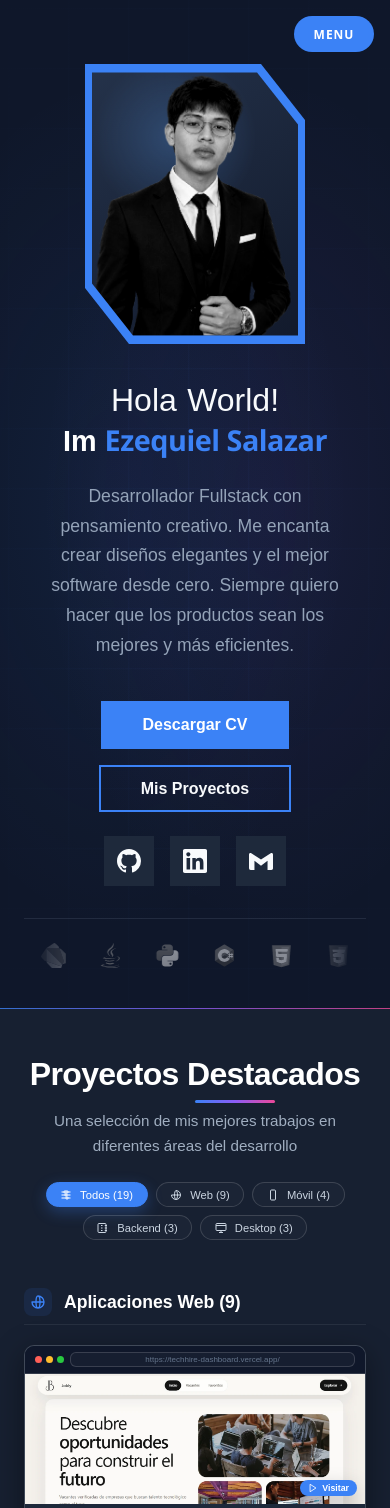
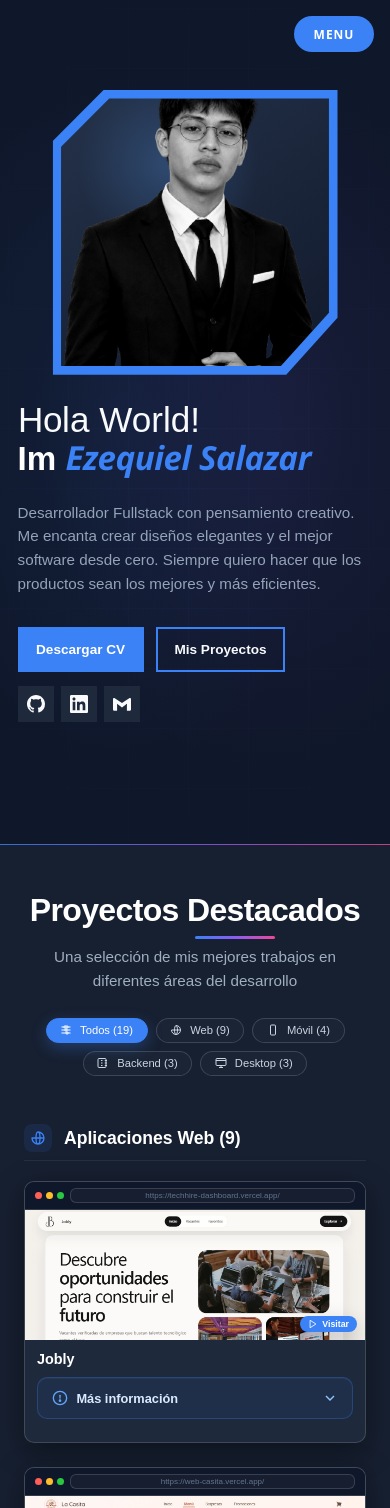
Before and after one commit to Ezequie1Sc/Portafolio, a React (Vite) app: page / in a window 390 px wide. Shown: the top 1508 px of the page. Built offline with nearby package versions, Linux system fonts and the light colour scheme.

Commit message:
feat(hero): rediseña experiencia móvil del hero

```diff
--- a/src/components/sections/Hero.css
+++ b/src/components/sections/Hero.css
@@ -72,8 +72,6 @@
 }
 
 /* --- CONTENIDO (TEXTO) --- */
-
-/* SALUDO CON ANIMACIÓN DE LETRAS Y GAP CORREGIDO */
 .hero-greeting {
   font-size: 2.5rem;
   color: #f8fafc;
@@ -102,8 +100,10 @@
   animation: letterExplodeIn 0.8s cubic-bezier(0.16, 1, 0.3, 1) both;
 }
 
+/* FIX: Añadido position: relative para evitar saltos en el blur */
 .greeting-letter.letter-out {
   animation: letterExplodeOut 0.55s cubic-bezier(0.7, 0, 0.84, 0) both;
+  position: relative;
 }
 
 .greeting-world {
@@ -113,52 +113,16 @@
 }
 
 @keyframes letterExplodeIn {
-  0% {
-    opacity: 0;
-    filter: blur(10px);
-    transform:
-      translate3d(var(--x, 0), 24px, 0)
-      rotate(var(--r, -8deg))
-      scale(0.55);
-  }
-
-  55% {
-    opacity: 1;
-    filter: blur(2px);
-    transform:
-      translate3d(0, -4px, 0)
-      rotate(2deg)
-      scale(1.08);
-  }
-
-  100% {
-    opacity: 1;
-    filter: blur(0);
-    transform:
-      translate3d(0, 0, 0)
-      rotate(0deg)
-      scale(1);
-  }
+  0% { opacity: 0; filter: blur(10px); transform: translate3d(var(--x, 0), 24px, 0) rotate(var(--r, -8deg)) scale(0.55); }
+  55% { opacity: 1; filter: blur(2px); transform: translate3d(0, -4px, 0) rotate(2deg) scale(1.08); }
+  100% { opacity: 1; filter: blur(0); transform: translate3d(0, 0, 0) rotate(0deg) scale(1); }
 }
 
 @keyframes letterExplodeOut {
-  0% {
-    opacity: 1;
-    filter: blur(0);
-    transform: translate3d(0, 0, 0) rotate(0deg) scale(1);
-  }
-
-  100% {
-    opacity: 0;
-    filter: blur(12px);
-    transform:
-      translate3d(0, -28px, 0)
-      rotate(12deg)
-      scale(0.55);
-  }
+  0% { opacity: 1; filter: blur(0); transform: translate3d(0, 0, 0) rotate(0deg) scale(1); }
+  100% { opacity: 0; filter: blur(12px); transform: translate3d(0, -28px, 0) rotate(12deg) scale(0.55); }
 }
 
-/* NOMBRE COMPLETO AZUL SÓLIDO */
 .hero-title-name {
   color: #3b82f6;
   font-family: 'Montserrat', 'Segoe UI', sans-serif;
@@ -191,10 +155,6 @@
   animation: fadeIn 1s ease-out;
 }
 
-@media (max-width: 640px) {
-  .hero-buttons { flex-direction: column; align-items: center; }
-}
-
 .btn-primary, .btn-secondary {
   display: inline-flex;
   align-items: center;
@@ -210,37 +170,17 @@
   min-width: 140px;
 }
 
-.btn-primary {
-  background: #3b82f6;
-  color: white;
-}
+.btn-primary { background: #3b82f6; color: white; }
+.btn-primary:hover { background: #2563eb; transform: translateY(-2px); box-shadow: 0 10px 15px -3px rgba(59, 130, 246, 0.3); }
 
-.btn-primary:hover {
-  background: #2563eb;
-  transform: translateY(-2px);
-  box-shadow: 0 10px 15px -3px rgba(59, 130, 246, 0.3);
-}
-
-.btn-secondary {
-  background: transparent;
-  border: 2px solid #3b82f6;
-  color: #f8fafc;
-}
-
-.btn-secondary:hover {
-  background: rgba(59, 130, 246, 0.1);
-  transform: translateY(-2px);
-}
+.btn-secondary { background: transparent; border: 2px solid #3b82f6; color: #f8fafc; }
+.btn-secondary:hover { background: rgba(59, 130, 246, 0.1); transform: translateY(-2px); }
 
 /* --- BOTONES DE REDES SOCIALES --- */
 .hero-socials {
   display: flex;
   gap: 1rem;
   animation: fadeIn 1.2s ease-out;
-}
-
-@media (max-width: 640px) {
-  .hero-socials { justify-content: center; }
 }
 
 .social-btn {
@@ -257,18 +197,8 @@
   transition: all 0.3s ease;
 }
 
-.social-btn svg {
-  width: 24px;
-  height: 24px;
-  fill: currentColor;
-}
-
-.social-btn:hover {
-  background-color: #3b82f6;
-  transform: translateY(-3px);
-  box-shadow: 0 5px 15px rgba(59, 130, 246, 0.4);
-  border-color: #3b82f6;
-}
+.social-btn svg { width: 24px; height: 24px; fill: currentColor; }
+.social-btn:hover { background-color: #3b82f6; transform: translateY(-3px); box-shadow: 0 5px 15px rgba(59, 130, 246, 0.4); border-color: #3b82f6; }
 
 /* ========================================
    IMAGEN + GLITCH POR CAPAS
@@ -301,9 +231,7 @@
   height: 94%;
   overflow: hidden;
   clip-path: polygon(0 0, 80% 0, 100% 20%, 100% 100%, 20% 100%, 0 80%);
-  background:
-    radial-gradient(circle at 40% 25%, rgba(96, 165, 250, 0.25), transparent 35%),
-    linear-gradient(145deg, #24324a, #121a2c);
+  background: radial-gradient(circle at 40% 25%, rgba(96, 165, 250, 0.25), transparent 35%), linear-gradient(145deg, #24324a, #121a2c);
 }
 
 .profile-img-polygon {
@@ -333,15 +261,8 @@
   mix-blend-mode: screen;
 }
 
-.glitch-blue {
-  filter: grayscale(100%) sepia(1) hue-rotate(165deg) saturate(7);
-  animation: glitchBlue 3.5s infinite steps(1);
-}
-
-.glitch-purple {
-  filter: grayscale(100%) sepia(1) hue-rotate(245deg) saturate(7);
-  animation: glitchPurple 3.5s infinite steps(1);
-}
+.glitch-blue { filter: grayscale(100%) sepia(1) hue-rotate(165deg) saturate(7); animation: glitchBlue 3.5s infinite steps(1); }
+.glitch-purple { filter: grayscale(100%) sepia(1) hue-rotate(245deg) saturate(7); animation: glitchPurple 3.5s infinite steps(1); }
 
 .glitch-image::before {
   content: "";
@@ -350,16 +271,7 @@
   z-index: 7;
   opacity: 0;
   pointer-events: none;
-  background:
-    linear-gradient(
-      to bottom,
-      transparent 0%,
-      transparent 35%,
-      rgba(96, 165, 250, 0.35) 36%,
-      rgba(96, 165, 250, 0.35) 39%,
-      transparent 40%,
-      transparent 100%
-    );
+  background: linear-gradient(to bottom, transparent 0%, transparent 35%, rgba(96, 165, 250, 0.35) 36%, rgba(96, 165, 250, 0.35) 39%, transparent 40%, transparent 100%);
   animation: glitchBar 3.5s infinite steps(1);
 }
 
@@ -370,13 +282,7 @@
   z-index: 8;
   opacity: 0;
   pointer-events: none;
-  background: repeating-linear-gradient(
-    to bottom,
-    rgba(255,255,255,0.11) 0px,
-    rgba(255,255,255,0.11) 1px,
-    transparent 2px,
-    transparent 7px
-  );
+  background: repeating-linear-gradient(to bottom, rgba(255,255,255,0.11) 0px, rgba(255,255,255,0.11) 1px, transparent 2px, transparent 7px);
   animation: glitchScan 3.5s infinite steps(1);
 }
 
@@ -421,106 +327,131 @@
   z-index: 20;
 }
 
-.tech-scroll-container {
-  width: 100%;
-  overflow: hidden;
-  mask-image: linear-gradient(to right, transparent, black 20%, black 80%, transparent);
-  -webkit-mask-image: linear-gradient(to right, transparent, black 20%, black 80%, transparent);
-}
+.tech-scroll-container { width: 100%; overflow: hidden; mask-image: linear-gradient(to right, transparent, black 20%, black 80%, transparent); -webkit-mask-image: linear-gradient(to right, transparent, black 20%, black 80%, transparent); }
+.tech-scroll-track { display: flex; gap: 4rem; animation: scrollLogos 30s linear infinite; width: max-content; }
+.tech-logo-item { display: flex; align-items: center; justify-content: center; opacity: 0.5; filter: grayscale(100%) brightness(1.2); transition: all 0.4s ease; }
+.tech-logo-item:hover { opacity: 1; filter: grayscale(0%) drop-shadow(0 0 8px rgba(59, 130, 246, 0.3)); transform: scale(1.1); }
+.tech-logo-img { height: 40px; width: auto; object-fit: contain; }
+@keyframes scrollLogos { 0% { transform: translateX(0); } 100% { transform: translateX(-50%); } }
 
-.tech-scroll-track {
-  display: flex;
-  gap: 4rem;
-  animation: scrollLogos 30s linear infinite;
-  width: max-content;
-}
+@keyframes fadeIn { from { opacity: 0; transform: translateY(20px); } to { opacity: 1; transform: translateY(0); } }
+@keyframes cursor-blink { from, to { opacity: 1; } 50% { opacity: 0; } }
 
-.tech-logo-item {
-  display: flex;
-  align-items: center;
-  justify-content: center;
-  opacity: 0.5;
-  filter: grayscale(100%) brightness(1.2);
-  transition: all 0.4s ease;
-}
-
-.tech-logo-item:hover {
-  opacity: 1;
-  filter: grayscale(0%) drop-shadow(0 0 8px rgba(59, 130, 246, 0.3));
-  transform: scale(1.1);
-}
-
-.tech-logo-img {
-  height: 40px;
-  width: auto;
-  object-fit: contain;
-}
-
-@keyframes scrollLogos {
-  0% { transform: translateX(0); }
-  100% { transform: translateX(-50%); }
-}
-
-@keyframes fadeIn {
-  from { opacity: 0; transform: translateY(20px); }
-  to { opacity: 1; transform: translateY(0); }
-}
-
-@keyframes cursor-blink {
-  from, to { opacity: 1; }
-  50% { opacity: 0; }
-}
-
-/* --- RESPONSIVE --- */
+/* ========================================
+   RESPONSIVE MOBILE CORREGIDO
+   ======================================== */
 @media (max-width: 1024px) {
   .profile-polygon-wrapper { width: 320px; height: 390px; }
 }
 
 @media (max-width: 768px) {
-  /* CAMBIO CLAVE: Pantalla pequeña -> 1 columna, todo centrado */
+  .hero {
+    min-height: 100vh;
+    justify-content: flex-start;
+    padding: 0 1.1rem 1rem;
+  }
+
   .hero-main-container {
-    grid-template-columns: 1fr;
-    gap: 1.5rem;
-    justify-items: center; /* Centra los elementos horizontalmente */
+    width: 100%;
+    display: flex;
+    flex-direction: column;
+    align-items: flex-start;
+    gap: 1.7rem;
+    padding-bottom: 1rem;
   }
 
   .hero-visual {
     width: 100%;
     display: flex;
-    justify-content: center; /* Centra la imagen dentro de su contenedor */
-    margin-bottom: 0.5rem;
+    justify-content: center;
+    order: 1;
+    margin-top: 0;
+  }
+
+  .profile-polygon-wrapper {
+    width: min(300px, 76vw);
+    height: 300px;
+    margin: 0 auto;
+  }
+
+  .hero-shape-background,
+  .glitch-image {
+    clip-path: polygon(18% 0, 100% 0, 100% 80%, 82% 100%, 0 100%, 0 18%);
   }
 
   .hero-content {
     width: 100%;
-    text-align: center;
-    padding: 0 1rem;
+    text-align: left;
+    padding: 0;
+    order: 2;
   }
 
   .hero-greeting {
-    font-size: 2rem;
-    justify-content: center;
-    height: 3rem;
-    margin: 0 auto;
+    justify-content: flex-start;
+    font-size: clamp(2.1rem, 9vw, 2.8rem);
+    height: auto;
+    line-height: 1;
+    margin: 0 0 0.25rem;
+    gap: 0.45rem;
   }
 
-  .hero-title { font-size: 2.2rem; }
-  .hero-description { margin-left: auto; margin-right: auto; }
-  .hero-buttons { justify-content: center; }
-  .hero-socials { justify-content: center; }
-
-  .profile-polygon-wrapper {
-    width: 280px;
-    height: 340px;
-    margin: 0 auto; /* Centra el polígono */
+  .hero-title {
+    font-size: clamp(2rem, 8.5vw, 2.7rem);
+    line-height: 1;
+    margin-bottom: 1.6rem;
   }
 
-  .tech-scroll-track { gap: 2rem; }
-  .tech-logo-img { height: 30px; }
+  .hero-title-name {
+    font-style: italic;
+  }
+
+  .hero-description {
+    max-width: 100%;
+    margin: 0 0 2rem;
+    font-size: 0.95rem;
+    line-height: 1.55;
+  }
+
+  .hero-buttons {
+    justify-content: flex-start;
+    gap: 0.8rem;
+    margin-bottom: 0.9rem;
+  }
+
+  .btn-primary,
+  .btn-secondary {
+    min-width: 126px;
+    padding: 0.8rem 1rem;
+    font-size: 0.85rem;
+  }
+
+  .hero-socials {
+    justify-content: flex-start;
+    gap: 0.45rem;
+  }
+
+  .social-btn {
+    width: 36px;
+    height: 36px;
+  }
+
+  .social-btn svg {
+    width: 18px;
+    height: 18px;
+  }
+
+  .hero-tech-footer {
+    display: none;
+  }
 }
 
 @media (max-width: 480px) {
-  .profile-polygon-wrapper { width: 220px; height: 280px; }
-  .hero-title { font-size: 1.8rem; }
-  .tech-logo-img { height: 25px; }
+  .profile-polygon-wrapper {
+    width: min(285px, 78vw);
+    height: 285px;
+  }
+
+  .hero {
+    padding-top: 0;
+  }
 }
--- a/src/components/sections/Hero.tsx
+++ b/src/components/sections/Hero.tsx
@@ -26,7 +26,6 @@ const Hero: React.FC = () => {
     { name: 'HTML', icon: '/icons/html.svg' },
     { name: 'CSS', icon: '/icons/css.svg' },
     { name: 'TypeScript', icon: '/icons/tp.svg' },
-    // Duplicados para el efecto de scroll infinito
     { name: 'Flutter', icon: '/icons/flutter.svg' },
     { name: 'Dart', icon: '/icons/dart.svg' },
     { name: 'Java', icon: '/icons/java.svg' },
@@ -37,88 +36,56 @@ const Hero: React.FC = () => {
     { name: 'TypeScript', icon: '/icons/tp.svg' },
   ];
 
-  // Efecto para el cambio de saludos (Animación más lenta para que se note)
+  // Efecto para el cambio de saludos
   useEffect(() => {
     const interval = setInterval(() => {
-      setFadeGreeting(false); // Inicia la animación de salida
+      setFadeGreeting(false);
       setTimeout(() => {
         setGreetingIndex((prev) => (prev + 1) % greetings.length);
-        setFadeGreeting(true); // Inicia la animación de entrada
-      }, 550); // Tiempo de la transición de salida
-
+        setFadeGreeting(true);
+      }, 550);
       return () => clearInterval(interval);
-    }, 3500); // Cambia cada 3.5 segundos
-
+    }, 3500);
     return () => clearInterval(interval);
   }, [greetings.length]);
 
   return (
     <section id="inicio" className="hero">
 
-      {/* Fondo de cuadrícula */}
       <div className="hero-grid-background">
         <div className="grid-pattern"></div>
         <div className="grid-overlay"></div>
       </div>
 
-      {/* Contenedor Principal - Usando Grid */}
       <div className="hero-main-container">
-
-        {/* Imagen a la izquierda */}
         <div className="hero-visual">
           <div className="profile-polygon-wrapper">
             <div className="hero-shape-background"></div>
-
             <div className="glitch-image">
-              <img
-                src="/ezequielemovebg.png"
-                alt="Ezequiel Salazar"
-                className="profile-img-polygon profile-img-main"
-              />
-
-              <img
-                src="/ezequielemovebg.png"
-                alt=""
-                className="profile-img-polygon profile-img-glitch glitch-blue"
-              />
-
-              <img
-                src="/ezequielemovebg.png"
-                alt=""
-                className="profile-img-polygon profile-img-glitch glitch-purple"
-              />
+              <img src="/ezequielemovebg.png" alt="Ezequiel Salazar" className="profile-img-polygon profile-img-main" />
+              <img src="/ezequielemovebg.png" alt="" className="profile-img-polygon profile-img-glitch glitch-blue" />
+              <img src="/ezequielemovebg.png" alt="" className="profile-img-polygon profile-img-glitch glitch-purple" />
             </div>
           </div>
         </div>
 
-        {/* Texto a la derecha */}
         <div className="hero-content">
-
-          {/* SALUDO CON ANIMACIÓN DE LETRAS Y SIN ESPACIO MANUAL */}
           <h2 className="hero-greeting">
             <span className="greeting-word">
               {greetings[greetingIndex].split('').map((letter, index) => {
                 const direction = index % 2 === 0 ? '-18px' : '18px';
                 const rotation = index % 2 === 0 ? '-10deg' : '10deg';
-
                 return (
                   <span
                     key={`${letter}-${index}-${greetingIndex}`}
                     className={`greeting-letter ${fadeGreeting ? 'letter-in' : 'letter-out'}`}
-                    style={
-                      {
-                        animationDelay: `${index * 40}ms`,
-                        '--x': direction,
-                        '--r': rotation,
-                      } as React.CSSProperties
-                    }
+                    style={{ animationDelay: `${index * 40}ms`, '--x': direction, '--r': rotation } as React.CSSProperties}
                   >
                     {letter}
                   </span>
                 );
               })}
             </span>
-
             <span className="greeting-world">World!</span>
           </h2>
 
@@ -132,14 +99,8 @@ const Hero: React.FC = () => {
             que los productos sean los mejores y más eficientes.
           </p>
 
-          {/* BOTONES PRINCIPALES */}
           <div className="hero-buttons">
-            <a
-              href="/Orlando_Ezequiel_Salazar_Cruz_CV_.pdf"
-              target="_blank"
-              rel="noopener noreferrer"
-              className="btn-primary"
-            >
+            <a href="/Orlando_Ezequiel_Salazar_Cruz_CV_.pdf" target="_blank" rel="noopener noreferrer" className="btn-primary">
               <span>Descargar CV</span>
             </a>
             <a href="#proyectos" className="btn-secondary">
@@ -147,46 +108,31 @@ const Hero: React.FC = () => {
             </a>
           </div>
 
-          {/* BOTONES DE REDES SOCIALES */}
           <div className="hero-socials">
             <a href="https://github.com/Ezequie1Sc" target="_blank" rel="noopener noreferrer" className="social-btn" title="GitHub">
-              <svg viewBox="0 0 16 16">
-                <path d="M8 0C3.58 0 0 3.58 0 8c0 3.54 2.29 6.53 5.47 7.59.4.07.55-.17.55-.38 0-.19-.01-.82-.01-1.49-2.01.37-2.53-.49-2.69-.94-.09-.23-.48-.94-.82-1.13-.28-.15-.68-.52-.01-.53.63-.01 1.08.58 1.23.82.72 1.21 1.87.87 2.33.66.07-.52.28-.87.51-1.07-1.78-.2-3.64-.89-3.64-3.95 0-.87.31-1.59.82-2.15-.08-.2-.36-1.02.08-2.12 0 0 .67-.21 2.2.82.64-.18 1.32-.27 2-.27.68 0 1.36.09 2 .27 1.53-1.04 2.2-.82 2.2-.82.44 1.1.16 1.92.08 2.12.51.56.82 1.27.82 2.15 0 3.07-1.87 3.75-3.65 3.95.29.25.54.73.54 1.48 0 1.07-.01 1.93-.01 2.2 0 .21.15.46.55.38A8.013 8.013 0 0016 8c0-4.42-3.58-8-8-8z"/>
-              </svg>
+              <svg viewBox="0 0 16 16"><path d="M8 0C3.58 0 0 3.58 0 8c0 3.54 2.29 6.53 5.47 7.59.4.07.55-.17.55-.38 0-.19-.01-.82-.01-1.49-2.01.37-2.53-.49-2.69-.94-.09-.23-.48-.94-.82-1.13-.28-.15-.68-.52-.01-.53.63-.01 1.08.58 1.23.82.72 1.21 1.87.87 2.33.66.07-.52.28-.87.51-1.07-1.78-.2-3.64-.89-3.64-3.95 0-.87.31-1.59.82-2.15-.08-.2-.36-1.02.08-2.12 0 0 .67-.21 2.2.82.64-.18 1.32-.27 2-.27.68 0 1.36.09 2 .27 1.53-1.04 2.2-.82 2.2-.82.44 1.1.16 1.92.08 2.12.51.56.82 1.27.82 2.15 0 3.07-1.87 3.75-3.65 3.95.29.25.54.73.54 1.48 0 1.07-.01 1.93-.01 2.2 0 .21.15.46.55.38A8.013 8.013 0 0016 8c0-4.42-3.58-8-8-8z"/></svg>
             </a>
             <a href="https://www.linkedin.com/in/ezequiel-salazar-194975340/" target="_blank" rel="noopener noreferrer" className="social-btn" title="LinkedIn">
-              <svg viewBox="0 0 24 24">
-                <path d="M20.447 20.452h-3.554v-5.569c0-1.328-.027-3.037-1.852-3.037-1.853 0-2.136 1.445-2.136 2.939v5.667H9.351V9h3.414v1.561h.046c.477-.9 1.637-1.85 3.37-1.85 3.601 0 4.267 2.37 4.267 5.455v6.286zM5.337 7.433c-1.144 0-2.063-.926-2.063-2.065 0-1.138.92-2.063 2.063-2.063 1.14 0 2.064.925 2.064 2.063 0 1.139-.925 2.065-2.064 2.065zm1.782 13.019H3.555V9h3.564v11.452zM22.225 0H1.771C.792 0 0 .774 0 1.729v20.542C0 23.227.792 24 1.771 24h20.451C23.2 24 24 23.227 24 22.271V1.729C24 .774 23.2 0 22.222 0h.003z"/>
-              </svg>
+              <svg viewBox="0 0 24 24"><path d="M20.447 20.452h-3.554v-5.569c0-1.328-.027-3.037-1.852-3.037-1.853 0-2.136 1.445-2.136 2.939v5.667H9.351V9h3.414v1.561h.046c.477-.9 1.637-1.85 3.37-1.85 3.601 0 4.267 2.37 4.267 5.455v6.286zM5.337 7.433c-1.144 0-2.063-.926-2.063-2.065 0-1.138.92-2.063 2.063-2.063 1.14 0 2.064.925 2.064 2.063 0 1.139-.925 2.065-2.064 2.065zm1.782 13.019H3.555V9h3.564v11.452zM22.225 0H1.771C.792 0 0 .774 0 1.729v20.542C0 23.227.792 24 1.771 24h20.451C23.2 24 24 23.227 24 22.271V1.729C24 .774 23.2 0 22.222 0h.003z"/></svg>
             </a>
             <a href="mailto:ezequielsc017@gmail.com" className="social-btn" title="Gmail">
-              <svg viewBox="0 0 24 24">
-                <path d="M24 5.457v13.909c0 .904-.732 1.636-1.636 1.636h-3.819V11.73L12 16.64l-6.545-4.91v9.273H1.636A1.636 1.636 0 010 19.366V5.457c0-1.023.92-1.804 1.885-1.393L12 10.53l10.115-6.466C23.08 3.653 24 4.434 24 5.457z"/>
-              </svg>
+              <svg viewBox="0 0 24 24"><path d="M24 5.457v13.909c0 .904-.732 1.636-1.636 1.636h-3.819V11.73L12 16.64l-6.545-4.91v9.273H1.636A1.636 1.636 0 010 19.366V5.457c0-1.023.92-1.804 1.885-1.393L12 10.53l10.115-6.466C23.08 3.653 24 4.434 24 5.457z"/></svg>
             </a>
           </div>
-
         </div>
       </div>
 
-      {/* Carrusel de Logos / Tecnologías en el Footer */}
       <div className="hero-tech-footer">
         <div className="tech-scroll-container">
           <div className="tech-scroll-track">
             {techLogos.map((tech: TechLogo, index: number) => (
               <div key={`${tech.name}-${index}`} className="tech-logo-item">
-                <img
-                  src={tech.icon}
-                  alt={tech.name}
-                  className="tech-logo-img"
-                  title={tech.name}
-                />
+                <img src={tech.icon} alt={tech.name} className="tech-logo-img" title={tech.name} />
               </div>
             ))}
           </div>
         </div>
       </div>
-
     </section>
   );
 };
```
